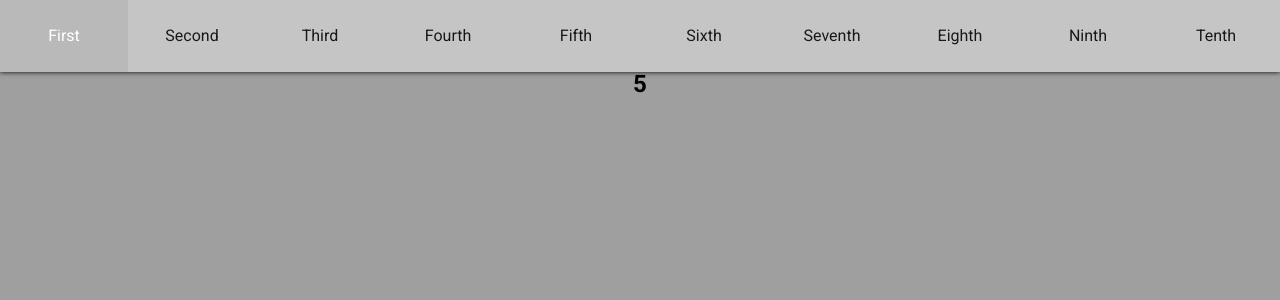
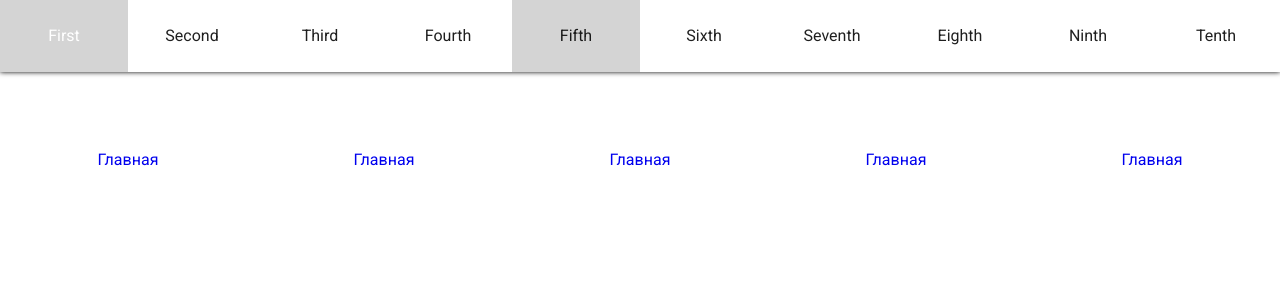
Before and after one commit to L1berkin/Animations, a Nuxt app: page /FifthPage in a window 1280 px wide. Shown: the top 300 px of the page. Built offline with nearby package versions, Linux system fonts and the light colour scheme.

Commit message:
создание активной ссылки и временного хедера

```diff
--- a/components/Header.vue
+++ b/components/Header.vue
@@ -2,16 +2,55 @@
   <header class="header">
     <nav class="header__nav">
       <ul class="main-nav">
-        <li class="main-nav__item"><nuxt-link :to="{ name: 'index'}" class="main-nav__link">First</nuxt-link></li>
-        <li class="main-nav__item"><nuxt-link :to="{ name: 'SecondPage'}" class="main-nav__link">Second</nuxt-link></li>
-        <li class="main-nav__item"><nuxt-link :to="{ name: 'ThirdPage'}" class="main-nav__link">Third</nuxt-link></li>
-        <li class="main-nav__item"><nuxt-link :to="{ name: 'FourthPage'}" class="main-nav__link">Fourth</nuxt-link></li>
-        <li class="main-nav__item"><nuxt-link :to="{ name: 'FifthPage'}" class="main-nav__link">Fifth</nuxt-link></li>
-        <li class="main-nav__item"><nuxt-link :to="{ name: 'SixthPage'}" class="main-nav__link">Sixth</nuxt-link></li>
-        <li class="main-nav__item"><nuxt-link :to="{ name: 'SeventhPage'}" class="main-nav__link">Seventh</nuxt-link></li>
-        <li class="main-nav__item"><nuxt-link :to="{ name: 'EighthPage'}" class="main-nav__link">Eighth</nuxt-link></li>
-        <li class="main-nav__item"><nuxt-link :to="{ name: 'NinthPage'}" class="main-nav__link">Ninth</nuxt-link></li>
-        <li class="main-nav__item"><nuxt-link :to="{ name: 'TenthPage'}" class="main-nav__link">Tenth</nuxt-link></li>
+        <li class="main-nav__item">
+          <nuxt-link :to="{ name: 'index'}" exact active-class="active" class="main-nav__link">
+            First
+          </nuxt-link>
+        </li>
+        <li class="main-nav__item">
+          <nuxt-link :to="{ name: 'SecondPage'}" active-class="active" class="main-nav__link">
+            Second
+          </nuxt-link></li>
+        <li class="main-nav__item">
+          <nuxt-link :to="{ name: 'ThirdPage'}" active-class="active" class="main-nav__link">
+            Third
+          </nuxt-link>
+        </li>
+        <li class="main-nav__item">
+          <nuxt-link :to="{ name: 'FourthPage'}" active-class="active" class="main-nav__link">
+            Fourth
+          </nuxt-link>
+        </li>
+        <li class="main-nav__item">
+          <nuxt-link :to="{ name: 'FifthPage'}" active-class="active" class="main-nav__link">
+            Fifth
+          </nuxt-link>
+        </li>
+        <li class="main-nav__item">
+          <nuxt-link :to="{ name: 'SixthPage'}" active-class="active" class="main-nav__link">
+            Sixth
+          </nuxt-link>
+        </li>
+        <li class="main-nav__item">
+          <nuxt-link :to="{ name: 'SeventhPage'}" active-class="active" class="main-nav__link">
+            Seventh
+          </nuxt-link>
+        </li>
+        <li class="main-nav__item">
+          <nuxt-link :to="{ name: 'EighthPage'}" active-class="active" class="main-nav__link">
+            Eighth
+          </nuxt-link>
+        </li>
+        <li class="main-nav__item">
+          <nuxt-link :to="{ name: 'NinthPage'}" active-class="active" class="main-nav__link">
+            Ninth
+          </nuxt-link>
+        </li>
+        <li class="main-nav__item">
+          <nuxt-link :to="{ name: 'TenthPage'}" active-class="active" class="main-nav__link">
+            Tenth
+          </nuxt-link>
+        </li>
       </ul>
     </nav>
   </header>
@@ -53,4 +92,8 @@
       }
     }
   }
+
+  .active {
+    background-color: rgba(175, 175, 175, 0.53);
+  }
 </style>
--- a/pages/FifthPage.vue
+++ b/pages/FifthPage.vue
@@ -1,11 +1,49 @@
 <template>
   <div class="container">
-    <h1>5</h1>
+    <section class="header">
+      <nav class="header__nav">
+        <ul class="main-nav">
+          <router-link to="" class="main-nav__item"><li>Главная</li></router-link>
+          <router-link to="" class="main-nav__item"><li>Главная</li></router-link>
+          <router-link to="" class="main-nav__item"><li>Главная</li></router-link>
+          <router-link to="" class="main-nav__item"><li>Главная</li></router-link>
+          <router-link to="" class="main-nav__item"><li>Главная</li></router-link>
+        </ul>
+      </nav>
+    </section>
   </div>
 </template>
 
 <style lang="scss" scoped>
-  .container {
-    background-color: #9f9f9f;
+.container {
+  background-color: #ffffff;
+}
+
+.header {
+  margin: 4em 0;
+}
+
+.main-nav {
+  display: flex;
+  justify-content: space-between;
+
+  &__item {
+    text-align: center;
+    padding: 1em 0 0.5em;
+    flex-grow: 1;
+    &:after {
+      content: '';
+      display: block;
+      width: 0%;
+      margin: .5em auto 0;
+      transition-duration: .5s;
+      border-bottom: 2px solid black;
+    }
+    &:hover {
+      &:after {
+        width: 100%;
+      }
+    }
   }
+}
 </style>
```
